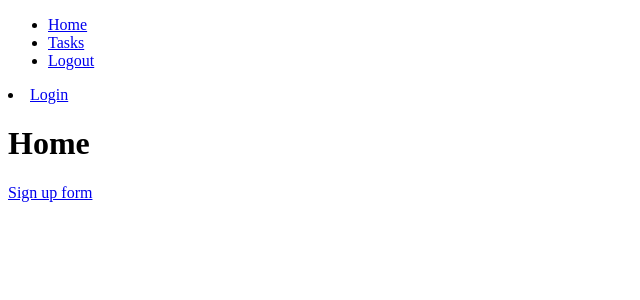
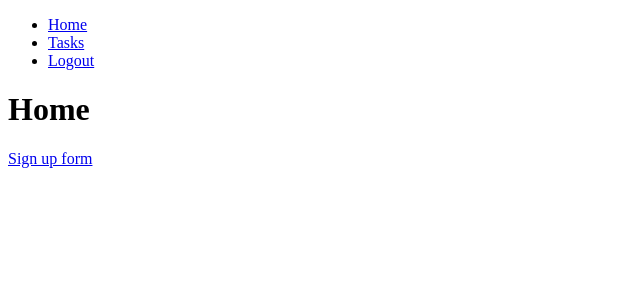
Before and after one commit to JuanEsganan/Crud-Django, a Django app: page / in a window 1280 px wide. Shown: the top 300 px of the page, without its empty margins (0-640 px from the left). Run offline with Django 3.2, Linux system fonts and the light colour scheme; a user stored in the database is signed in.

Commit message:
ordering base.html

```diff
--- a/requirements.txt
+++ b/requirements.txt
@@ -1,6 +1,5 @@
 asgiref==3.4.1
 Django==3.2.19
-pkg-resources==0.0.0
 pytz==2023.3
 sqlparse==0.4.4
 typing-extensions==4.1.1
--- a/tasks/templates/base.html
+++ b/tasks/templates/base.html
@@ -26,11 +26,13 @@
             <li>
                 <a href="/signup">Signup</a>
             </li>
+
+            <li>
+                <a href="/signin">Login</a>
+            </li>
             {% endif %}
         </ul>
-        <li>
-            <a href="/signin">Login</a>
-        </li>
+
     </nav>
 
     {% block content %}
```
Also changed, not shown: db.sqlite3.
